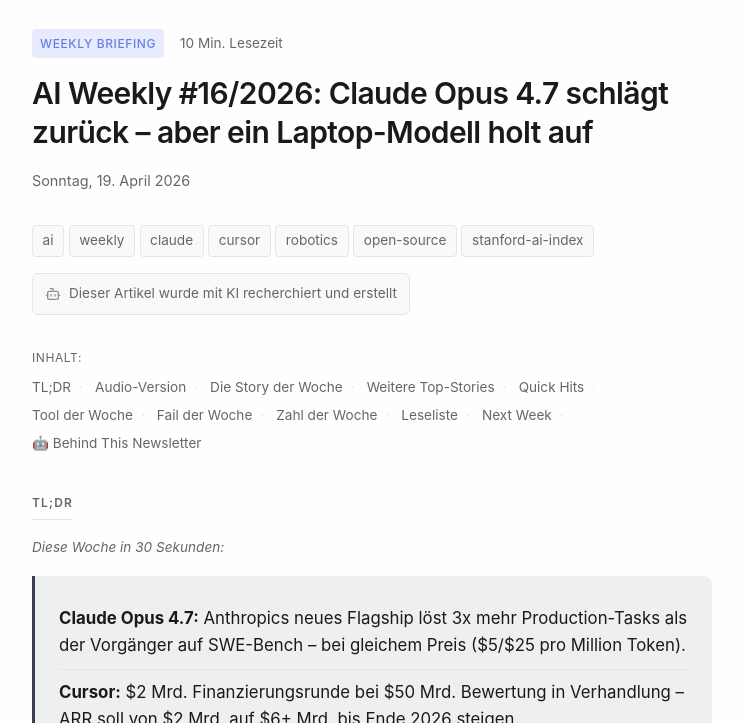
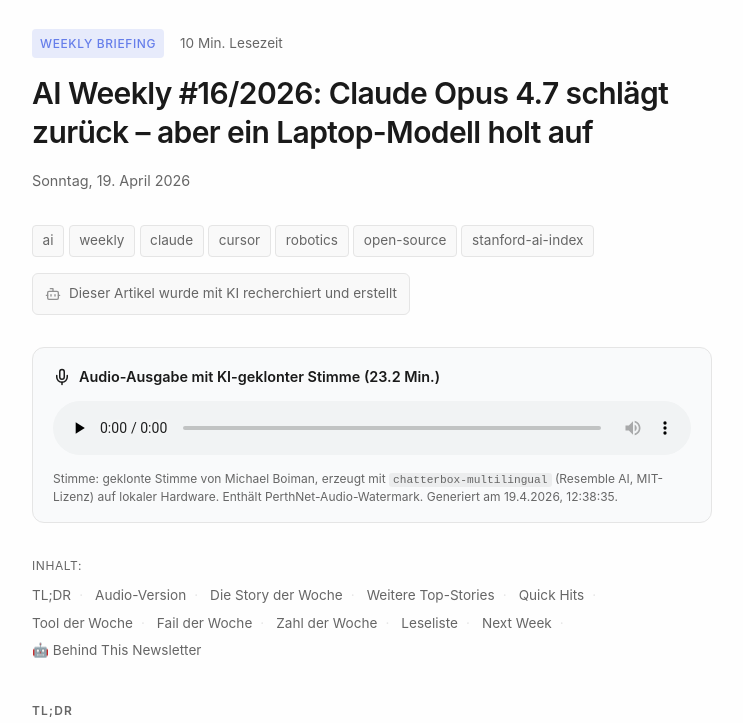
Before and after one commit to bks-lab/bks-news, an Astro site: page /bks-news/briefings/2026/04/2026-04-19-ai-weekly in a window 1280 px wide. Shown: the part 515-1238 px from the top of the page, without its empty margins (268-1011 px from the left). Built offline with nearby package versions, Linux system fonts and the light colour scheme; Astro itself is replaced by a stand-in of ours.

Commit message:
voice(de): add audio for 2026-04-19-ai-weekly

```diff
--- a/src/content/briefings/2026/04/2026-04-19-ai-weekly.md
+++ b/src/content/briefings/2026/04/2026-04-19-ai-weekly.md
@@ -26,6 +26,11 @@
   - title: "Tokenmaxxing is making developers less productive than they think"
     url: "https://techcrunch.com/2026/04/17/tokenmaxxing-is-making-developers-less-productive-than-they-think/"
 draft: false
+audioFile: "/briefings/2026-04-19-ai-weekly.m4a"
+audioDuration: 1390
+audioLang: "de"
+audioModel: "chatterbox-multilingual"
+audioGeneratedAt: "2026-04-19T12:38:35+00:00"
 ---
 
 ## TL;DR
```
Also changed, not shown: 1 other file.
